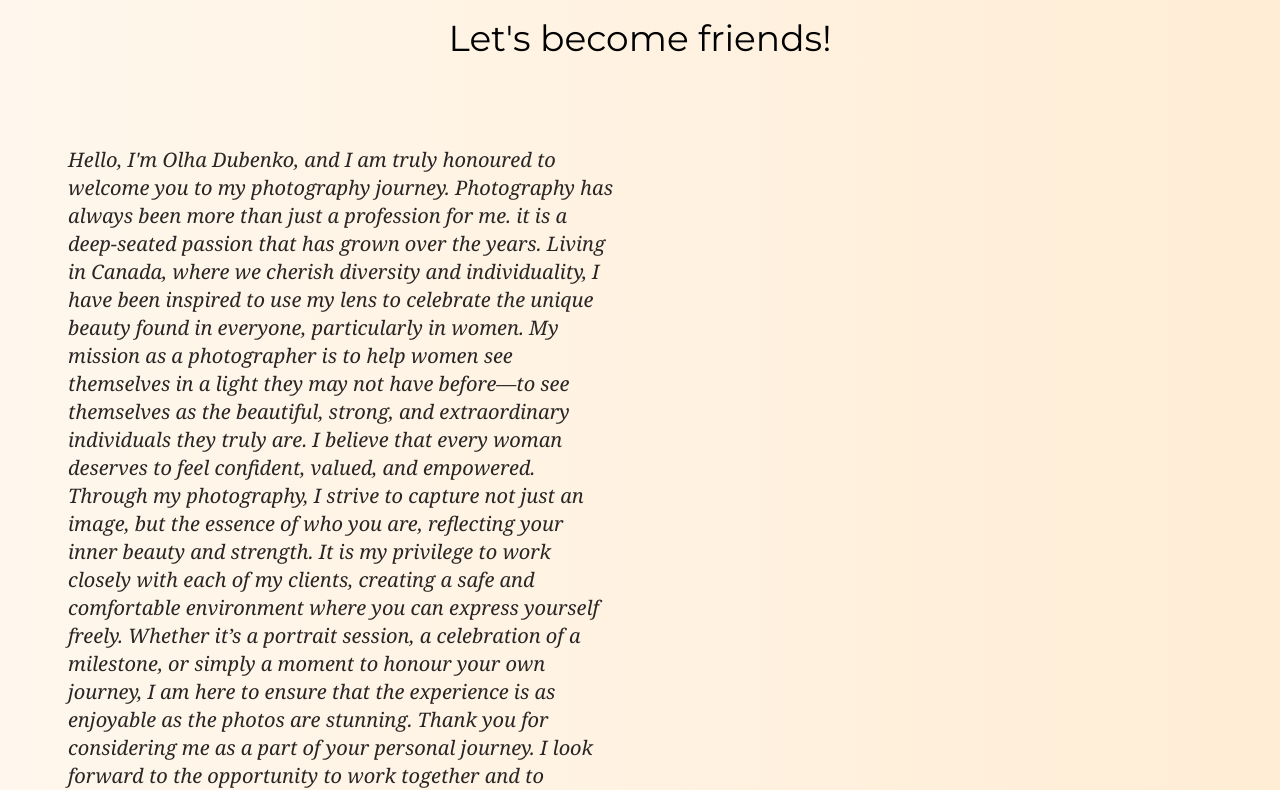
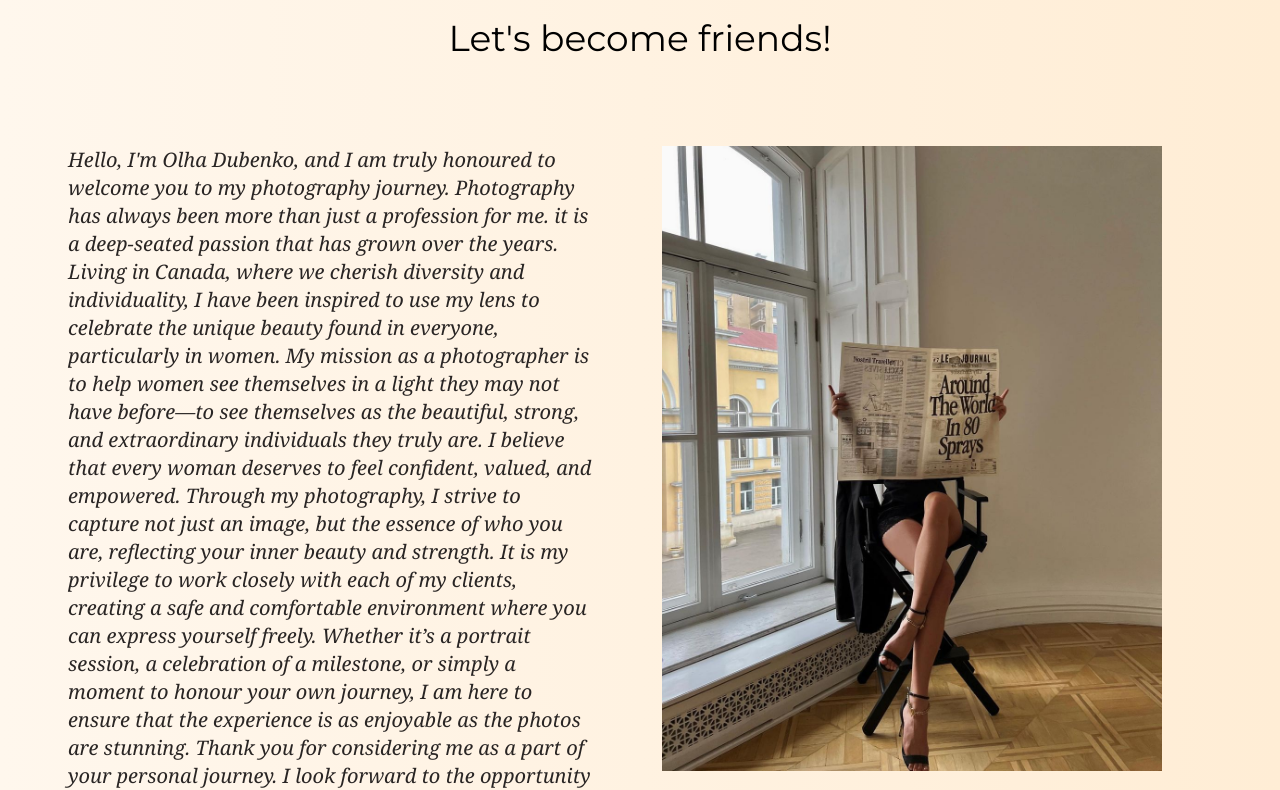
Before and after one commit to remind1990/photography, a Next.js app: page /about in a window 1280 px wide. Shown: the part 958-1748 px from the top of the page. Built offline with nearby package versions, Linux system fonts and the light colour scheme; no server answers.

Commit message:
flex-col

```diff
--- a/app/pages/About/About.tsx
+++ b/app/pages/About/About.tsx
@@ -22,7 +22,7 @@ const About = (props: Props) => {
       <div className="w-full text-center main-bg p-11 pt-[220px] gap-11">
         <h1 className="text-4xl">{t('welcome_message')}</h1>
       </div>
-      <div className="w-full flex-col md:flex-row main-bg p-2 md:p-11 gap-11">
+      <div className="w-full flex flex-col md:flex-row main-bg p-2 md:p-11 gap-11">
         <div className="w-full md:max-w-[50%]">
           <blockquote className="font-serif italic text-base md:text-xl text-stone-800 mb-6  px-6">
             {t('introduction')}
```
